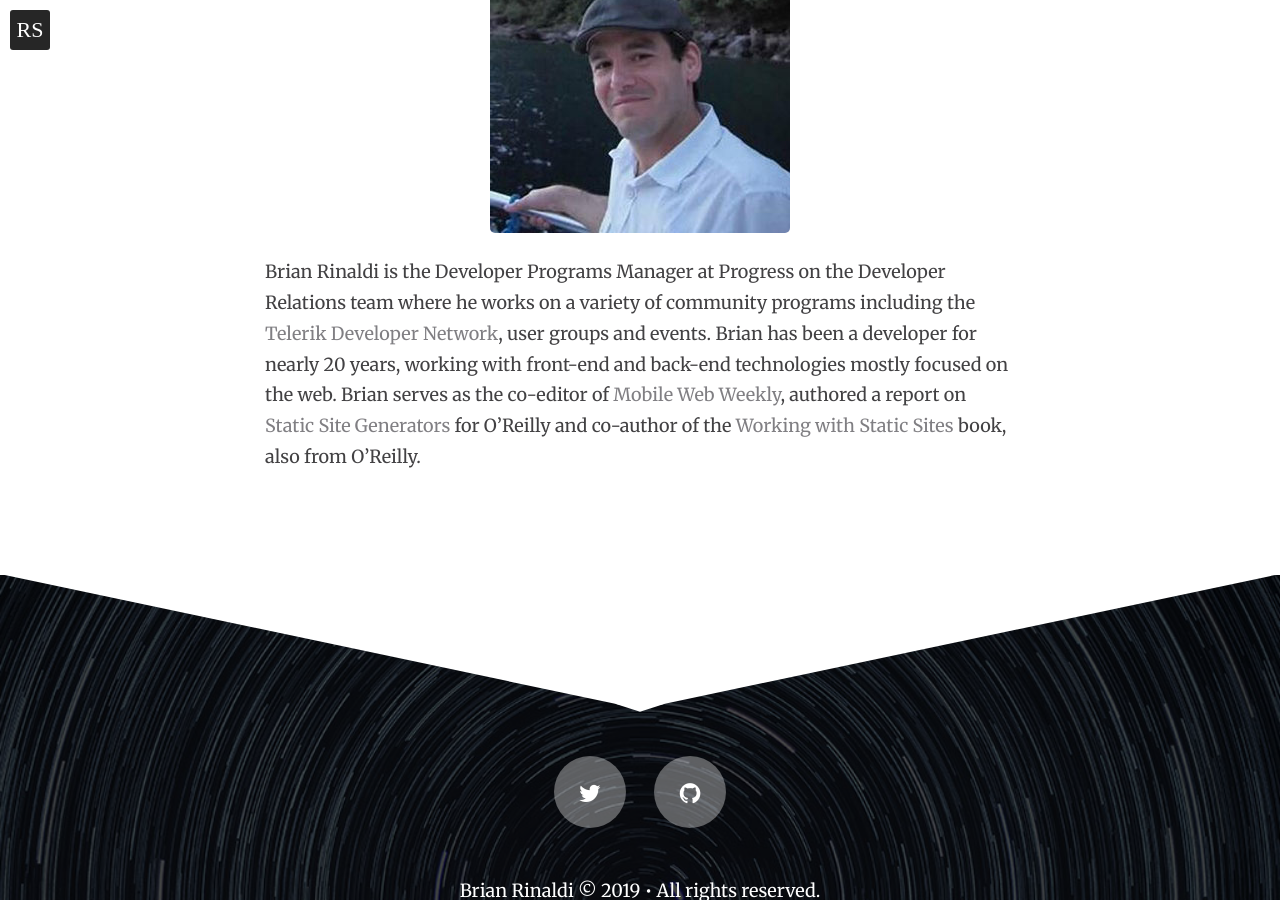
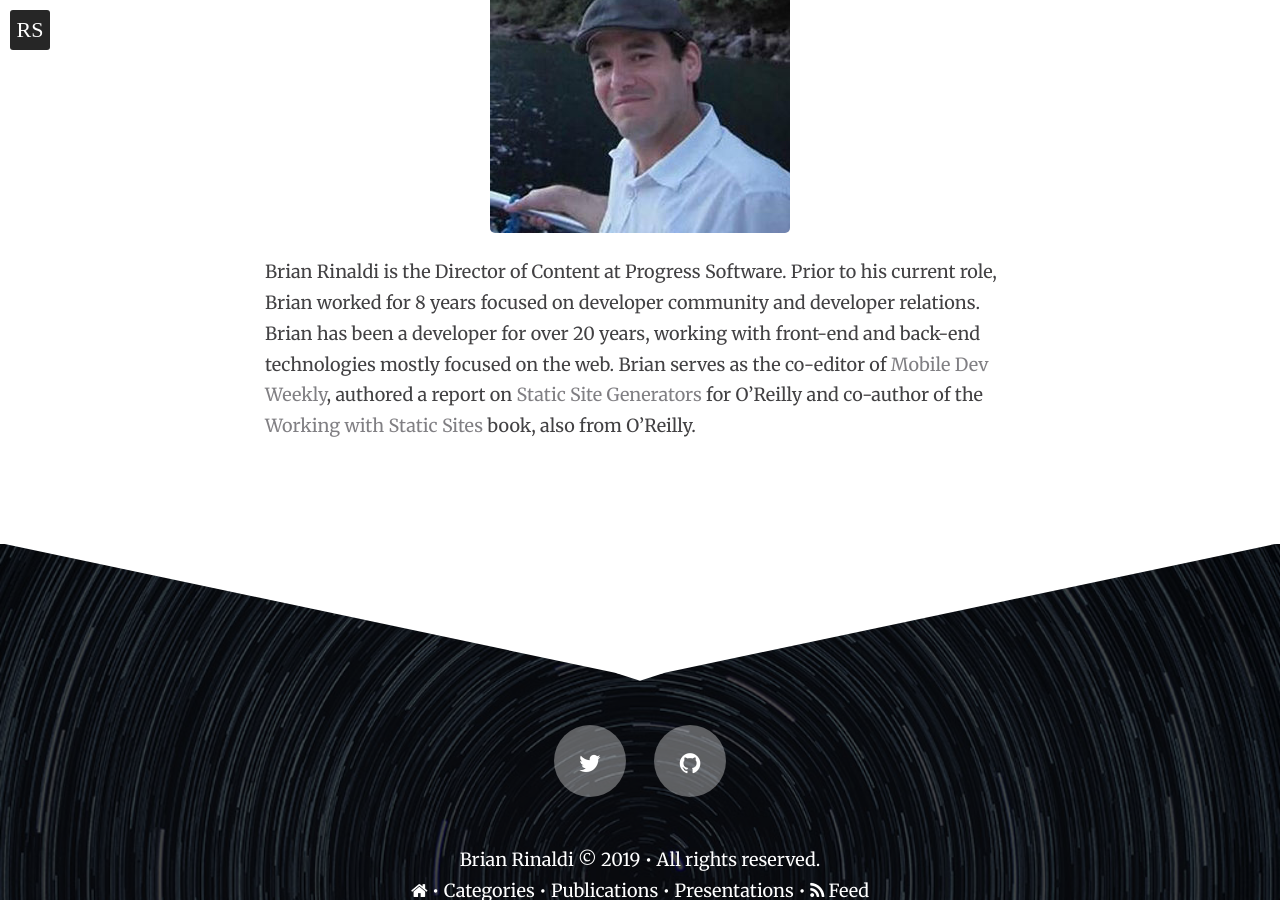
Before and after one commit to remotesynth/remotesynth.github.io, a Jekyll site: the page built from _pages/about.md, in a window 1280 px wide and 900 px high, scrolled down 823 px. Built offline with Jekyll 4.4.1, drawn with Linux system fonts in a browser that asks for light colours.

Commit message:
about updates

```diff
--- a/_pages/about.md
+++ b/_pages/about.md
@@ -6,4 +6,4 @@
 
 <center><img src="/images/brian.jpg" alt="Brian Rinaldi" itemprop="image"></center>
 
-Brian Rinaldi is the Developer Programs Manager at Progress on the Developer Relations team where he works on a variety of community programs including the [Telerik Developer Network](http://developer.telerik.com), user groups and events. Brian has been a developer for nearly 20 years, working with front-end and back-end technologies mostly focused on the web. Brian serves as the co-editor of [Mobile Web Weekly](https://mobilewebweekly.com/), authored a report on [Static Site Generators](http://www.oreilly.com/web-platform/free/static-site-generators.csp) for O'Reilly and co-author of the [Working with Static Sites](http://shop.oreilly.com/product/0636920051879.do) book, also from O'Reilly.
+Brian Rinaldi is the Director of Content at Progress Software. Prior to his current role, Brian worked for 8 years focused on developer community and developer relations. Brian has been a developer for over 20 years, working with front-end and back-end technologies mostly focused on the web. Brian serves as the co-editor of [Mobile Dev Weekly](https://mobiledevweekly.com/), authored a report on [Static Site Generators](http://www.oreilly.com/web-platform/free/static-site-generators.csp) for O'Reilly and co-author of the [Working with Static Sites](http://shop.oreilly.com/product/0636920051879.do) book, also from O'Reilly.
```
